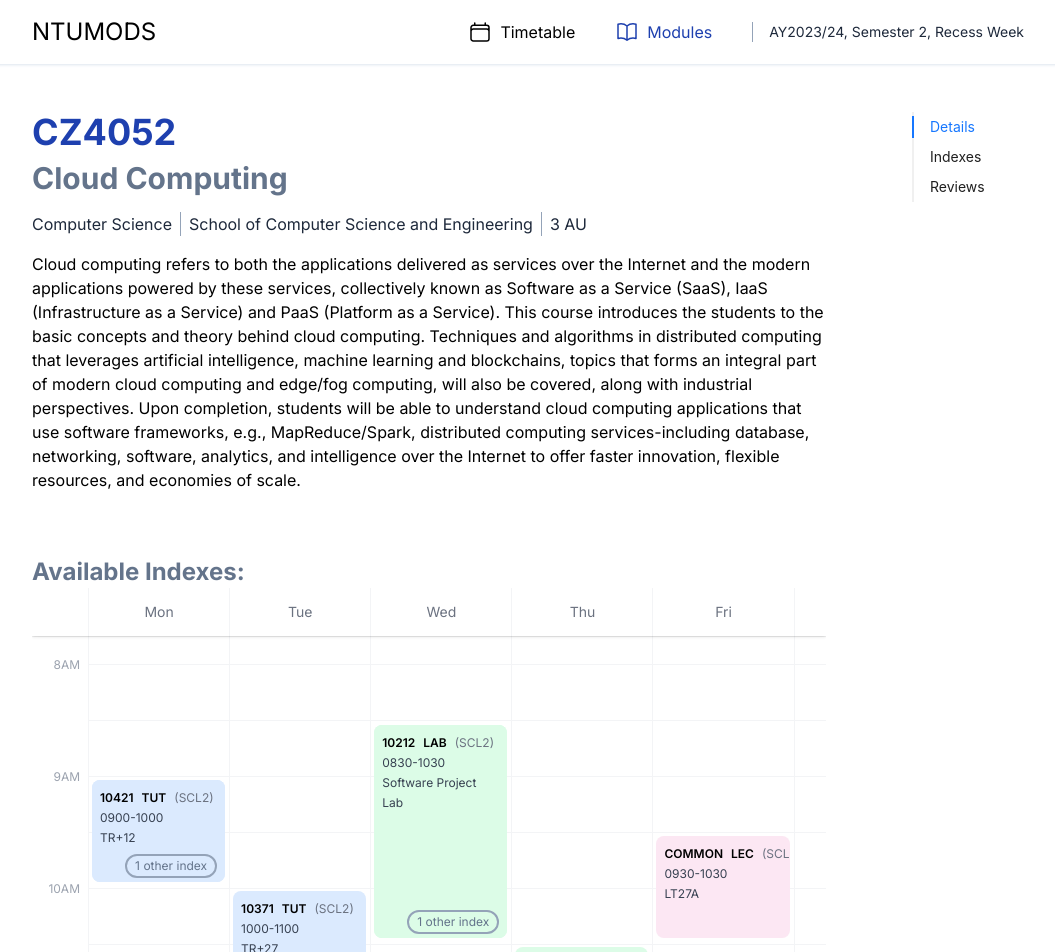
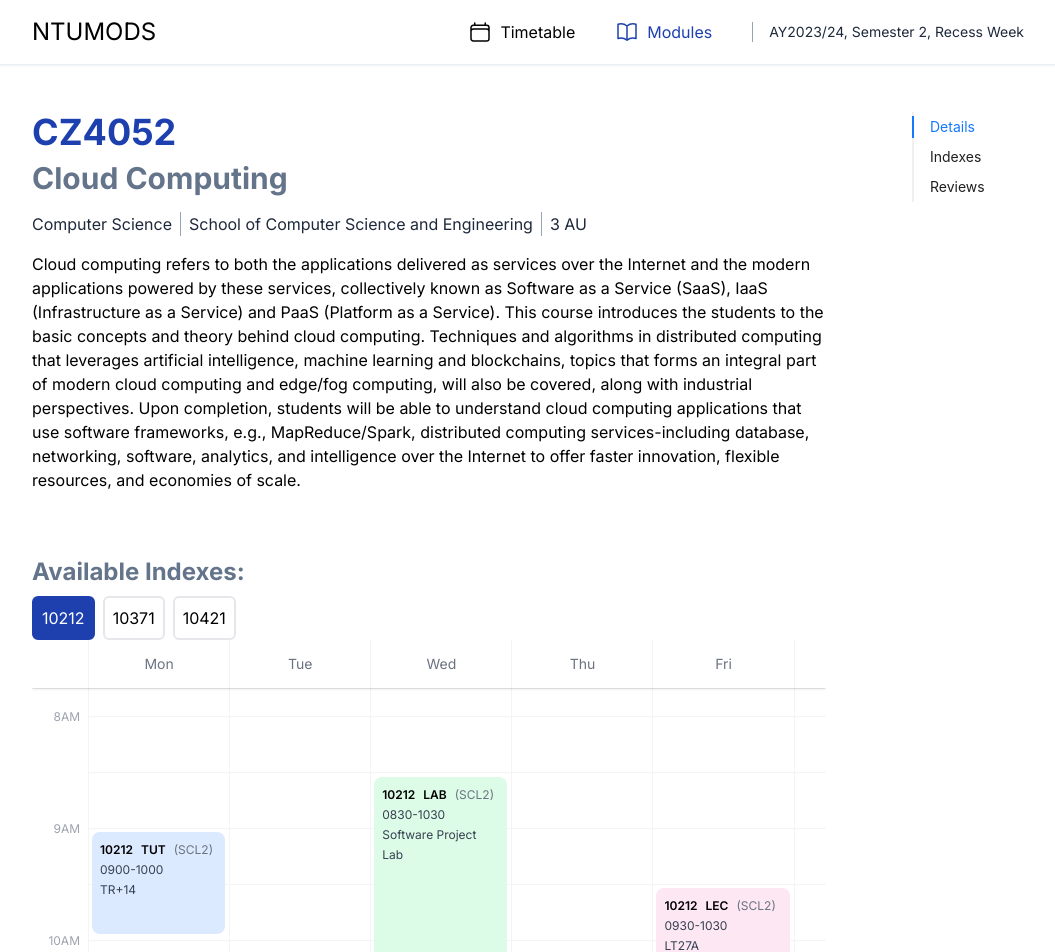
Before and after one commit to yequan99/ntumods-frontend, a Next.js app: page /modules/AB0403 in a window 1280 px wide. Shown: the top 952 px of the page, without its empty margins (112-1167 px from the left). Built offline with nearby package versions, Linux system fonts and the light colour scheme.

Commit message:
add select index feature

```diff
--- a/public/data/mockModuleData.json
+++ b/public/data/mockModuleData.json
@@ -27,7 +27,25 @@
             "EndTime": "1030",
             "Venue": "LT27A",
             "ClassType": "LEC",
-            "Index": "COMMON",
+            "Index": "10371",
+            "IndexGroup": "SCL2",
+            "DayOfWeek": "FRI"
+        },
+        {
+            "StartTime": "0930",
+            "EndTime": "1030",
+            "Venue": "LT27A",
+            "ClassType": "LEC",
+            "Index": "10421",
+            "IndexGroup": "SCL2",
+            "DayOfWeek": "FRI"
+        },
+        {
+            "StartTime": "0930",
+            "EndTime": "1030",
+            "Venue": "LT27A",
+            "ClassType": "LEC",
+            "Index": "10212",
             "IndexGroup": "SCL2",
             "DayOfWeek": "FRI"
         },
--- a/src/app/modules/[module]/event.tsx
+++ b/src/app/modules/[module]/event.tsx
@@ -1,53 +1,15 @@
 'use client'
 
 import { useState, useEffect } from "react"
-import { Dropdown, Menu } from 'antd';
 
-import { ParsedScheduleEvent } from "@/utils/types"
+import { ScheduleEvent } from "@/utils/types"
 
-export default function Event({scheduleEvents}: {scheduleEvents: ParsedScheduleEvent[]}) {
-    const [eventData, setEventData] = useState<ParsedScheduleEvent[]>([])
-    const [hoveredIndex, setHoveredIndex] = useState<string>("")
+export default function Event({scheduleEvents}: {scheduleEvents: ScheduleEvent[]}) {
+    const [eventData, setEventData] = useState<ScheduleEvent[]>([])
 
     useEffect(() => {
         setEventData(scheduleEvents)
     }, [scheduleEvents])
-
-    const handleMouseEnter = (classIndex: string) => {
-        console.log(classIndex)
-        setHoveredIndex(classIndex)
-    }
-
-    const handleMouseLeave = () => {
-        setHoveredIndex("")
-    }
-
-    const handleSelectIndex = (selectedIndex: string) => {
-        var newEventData: ParsedScheduleEvent[] = eventData
-        var selectedIndexes: ParsedScheduleEvent[] = []
-        for (let i = 0; i < newEventData.length; i++) {
-            if (newEventData[i].Index === selectedIndex) {
-                const selectedEvent: ParsedScheduleEvent = newEventData.splice(i,1)[0]
-                selectedIndexes.push(selectedEvent)
-                i--
-            }
-        }
-        newEventData.push(...selectedIndexes)
-        setEventData(newEventData)
-    }
-
-    const generateMenu = (scheduleData: ParsedScheduleEvent) => {
-        return (
-            <Menu>
-                {scheduleData.OtherIndexes.map((index, i) => (
-                    index !== scheduleData.Index &&
-                    <Menu.Item key={i} onClick={() => handleSelectIndex(index)}>
-                        {index}
-                    </Menu.Item>
-                ))}
-            </Menu>
-        )
-    }
 
     return (
         <ol
@@ -59,11 +21,9 @@ export default function Event({scheduleEvents}: {scheduleEvents: ParsedScheduleE
                     key={index}
                     className={`relative mt-px flex sm:${dayColumn[eventSchedule.DayOfWeek]}`}
                     style={{ gridRow: `${eventSchedule.GridRow[0]} / span ${eventSchedule.GridRow[1]}`}}
-                    onMouseEnter={() => handleMouseEnter(eventSchedule.Index)}
-                    onMouseLeave={handleMouseLeave}
                 >
                     <div
-                        className={`absolute inset-1 flex flex-col overflow-y-auto rounded-lg p-2 text-xs leading-5 ${hoveredIndex === "COMMON" ? `${neutralColour[eventSchedule.BgColour]}` : hoveredIndex === "" ? `${neutralColour[eventSchedule.BgColour]}` : hoveredIndex === `${eventSchedule.Index}` || `${eventSchedule.Index}` === "COMMON" as string ? `${hoverColour[eventSchedule.BgColour]}` : `${noHoverColour[eventSchedule.BgColour]}`}`}
+                        className={`absolute inset-1 flex flex-col overflow-y-auto rounded-lg p-2 text-xs leading-5 ${neutralColour[eventSchedule.BgColour]}`}
                     >
                         <p className="order-1 text-gray-700">{eventSchedule.StartTime}-{eventSchedule.EndTime}</p>
                         <p className="order-2 text-gray-700">{eventSchedule.Venue}</p>
@@ -73,11 +33,6 @@ export default function Event({scheduleEvents}: {scheduleEvents: ParsedScheduleE
                             </p>
                             <p className={`text-${eventSchedule.BgColour}-500 font-semibold pr-2`}>{eventSchedule.ClassType}</p>
                             <p className="text-gray-500">({eventSchedule.IndexGroup})</p>
-                        </div>
-                        <div className={`absolute right-2 bottom-1 ${eventSchedule.OtherIndexes.length > 1 ? "visible cursor-pointer" : "invisible"} h-fit w-fit px-2 border-2 border-slate-400 rounded-2xl text-slate-500`}>
-                            <Dropdown overlay={generateMenu(eventSchedule)} placement="bottom" arrow>
-                                <p>{eventSchedule.OtherIndexes.length - 1} other index</p>
-                            </Dropdown>
                         </div>
                     </div>
                 </li>
@@ -99,15 +54,3 @@ const neutralColour: Record<string, string> = {
     "pink": "bg-pink-100",
     "green": "bg-green-100"
 }
-
-const hoverColour: Record<string, string> = {
-    "blue": "bg-blue-200",
-    "pink": "bg-pink-200",
-    "green": "bg-green-200"
-}
-
-const noHoverColour: Record<string, string> = {
-    "blue": "bg-blue-50",
-    "pink": "bg-pink-50",
-    "green": "bg-green-50"
-}
--- a/src/app/modules/[module]/page.tsx
+++ b/src/app/modules/[module]/page.tsx
@@ -3,7 +3,7 @@
 import { useState, useEffect } from "react"
 import { Anchor } from "antd"
 
-import { ModuleData,ScheduleEvent,ParsedScheduleEvent, ThreadReviewData } from "@/utils/types"
+import { ModuleData, ScheduleEvent, ParsedScheduleEvent, ThreadReviewData } from "@/utils/types"
 import Schedule from "@/components/schedule"
 import Reviews from "./reviews"
 
@@ -15,8 +15,11 @@ const bgColor: Record<string, string> = {
 
 export default function Module({ params }: { params: { module: string } }) {
     const [moduleDetails, setModuleDetails] = useState<ModuleData | null>(null)
-    const [indexSchedule, setIndexSchedule] = useState<ParsedScheduleEvent[]>([])
+    const [selectedIndexSchedule, setSelectedIndexSchedule] = useState<ScheduleEvent[]>([])
+    const [indexMap, setIndexMap] = useState<Record<string, ScheduleEvent[]>>({})
     const [reviews, setReviews] = useState<ThreadReviewData[]>([])
+    const [indexList, setIndexList] = useState<string[]>([])
+    const [selectedIndex, setSelectedIndex] = useState<string>("")
 
     useEffect(() => {
         // make API call to fetch module detail using modulecode
@@ -26,8 +29,8 @@ export default function Module({ params }: { params: { module: string } }) {
                 const data: ModuleData = await response.json()
 
                 setModuleDetails(data)
-                const parsedIndex: ParsedScheduleEvent[] = ParseEventSchedule(data)
-                setIndexSchedule(parsedIndex)
+                const parsedEvent: ScheduleEvent[] = ParseEventSchedule(data)
+                setSelectedIndexSchedule(parsedEvent)
             } catch (error) {
                 console.log('Error fetching module data:', error)
             }
@@ -48,11 +51,10 @@ export default function Module({ params }: { params: { module: string } }) {
         fetchReviewData()
     }, [])
 
-    const ParseEventSchedule = (eventData: ModuleData) => {
-        var parsedEventSchedule: ParsedScheduleEvent[] = []
-        var newEventSchedule: ScheduleEvent[] = []
-        var eventMap: Record<string, string[]> = {}
-        eventData.Schedules.map((schedule) => {
+    const ParseEventSchedule = (moduleIndexes: ModuleData) => {
+        var listOfIndex: string[] = []
+        var tempIndexMap: Record<string, ScheduleEvent[]> = {}
+        moduleIndexes.Schedules.map((schedule) => {
             const newEvent: ScheduleEvent = {
                 Index: schedule.Index,
                 ClassType: schedule.ClassType,
@@ -65,23 +67,18 @@ export default function Module({ params }: { params: { module: string } }) {
                 GridRow: calculateGridRow(schedule.StartTime, schedule.EndTime),
                 BgColour: bgColor[schedule.ClassType]
             }
-            const key: string = `${newEvent.DayOfWeek}-${newEvent.StartTime}-${newEvent.EndTime}`
-            if (eventMap[key]) {
-                eventMap[key].push(newEvent.Index)
+            if (tempIndexMap[newEvent.Index]) {
+                tempIndexMap[newEvent.Index].push(newEvent)
             } else {
-                eventMap[key] = [newEvent.Index]
+                tempIndexMap[newEvent.Index] = [newEvent]
+                listOfIndex.push(newEvent.Index)
             }
-            newEventSchedule.push(newEvent)
         })
-        newEventSchedule.map((eventSchedule) => {
-            const parsedEvent: ParsedScheduleEvent = {
-                ...eventSchedule,
-                OtherIndexes: eventMap[`${eventSchedule.DayOfWeek}-${eventSchedule.StartTime}-${eventSchedule.EndTime}`]
-            }
-            parsedEventSchedule.push(parsedEvent)
-        })
-
-        return parsedEventSchedule
+        const sortedListOfIndex: string[] = listOfIndex.sort((a, b) => parseInt(a, 10) - parseInt(b, 10));
+        setIndexList(sortedListOfIndex)
+        setSelectedIndex(sortedListOfIndex[0])
+        setIndexMap(tempIndexMap)
+        return tempIndexMap[sortedListOfIndex[0]]
     }
 
     // 0.5 hrs -> span 11
@@ -110,6 +107,11 @@ export default function Module({ params }: { params: { module: string } }) {
         return numOfIntervals
     }
 
+    const handleSelectIndex = (newIndex: string) => {
+        setSelectedIndex(newIndex)
+        setSelectedIndexSchedule(indexMap[newIndex])
+    }
+
     return (
         <div className="w-full h-full flex flex-row">
             <div className="w-[80%]">
@@ -127,9 +129,22 @@ export default function Module({ params }: { params: { module: string } }) {
                     </div>
                     <p className="pt-4">{moduleDetails?.Description}</p>
                 </div>
-                <div id="indexes" className="h-[48rem] pb-16">
+                <div id="indexes" className="pb-16">
                     <h1 className="font-bold text-slate-500 text-2xl">Available Indexes: </h1>
-                    <Schedule events={indexSchedule} />
+                    <div className="pt-2 flex flex-row">
+                        {indexList.map((indexNum, index) => (
+                            <h1
+                                key={index}
+                                className={`p-2 rounded-md mr-2 hover:cursor-pointer ${selectedIndex === indexNum ? "bg-blue-800 text-white border-2 border-blue-800" : "border-2"}`}
+                                onClick={() => {handleSelectIndex(indexNum)}}
+                            >
+                                {indexNum}
+                            </h1>
+                        ))}
+                    </div>
+                    <div className="h-[48rem]">
+                        <Schedule events={selectedIndexSchedule} />
+                    </div>
                 </div>
                 <div id="reviews" className="h-screen">
                     <Reviews reviews={reviews} />
--- a/src/components/schedule.tsx
+++ b/src/components/schedule.tsx
@@ -1,9 +1,9 @@
 'use client'
 
-import { ParsedScheduleEvent } from "@/utils/types"
+import { ScheduleEvent } from "@/utils/types"
 import Event from "@/app/modules/[module]/event"
 
-export default function Schedule({events}: {events: ParsedScheduleEvent[]}) {
+export default function Schedule({events}: {events: ScheduleEvent[]}) {
     return (
         <div className="flex h-full flex-col">
             <div className="isolate flex flex-auto flex-col overflow-auto bg-white">
--- a/src/utils/types.ts
+++ b/src/utils/types.ts
@@ -46,10 +46,10 @@ export type ModuleData = {
     // Faculty: FacultyData,
     // NotOfferedAsBDE: boolean,
     // Exam: ExamData,
-    Schedules: Schedule[]
+    Schedules: ScheduleData[]
 }
 
-export type Schedule = {
+export type ScheduleData = {
     StartTime: string,
     EndTime: string,
     Venue: string,
```
Also changed, not shown: src/utils/icons.tsx (+4 -4 lines).
